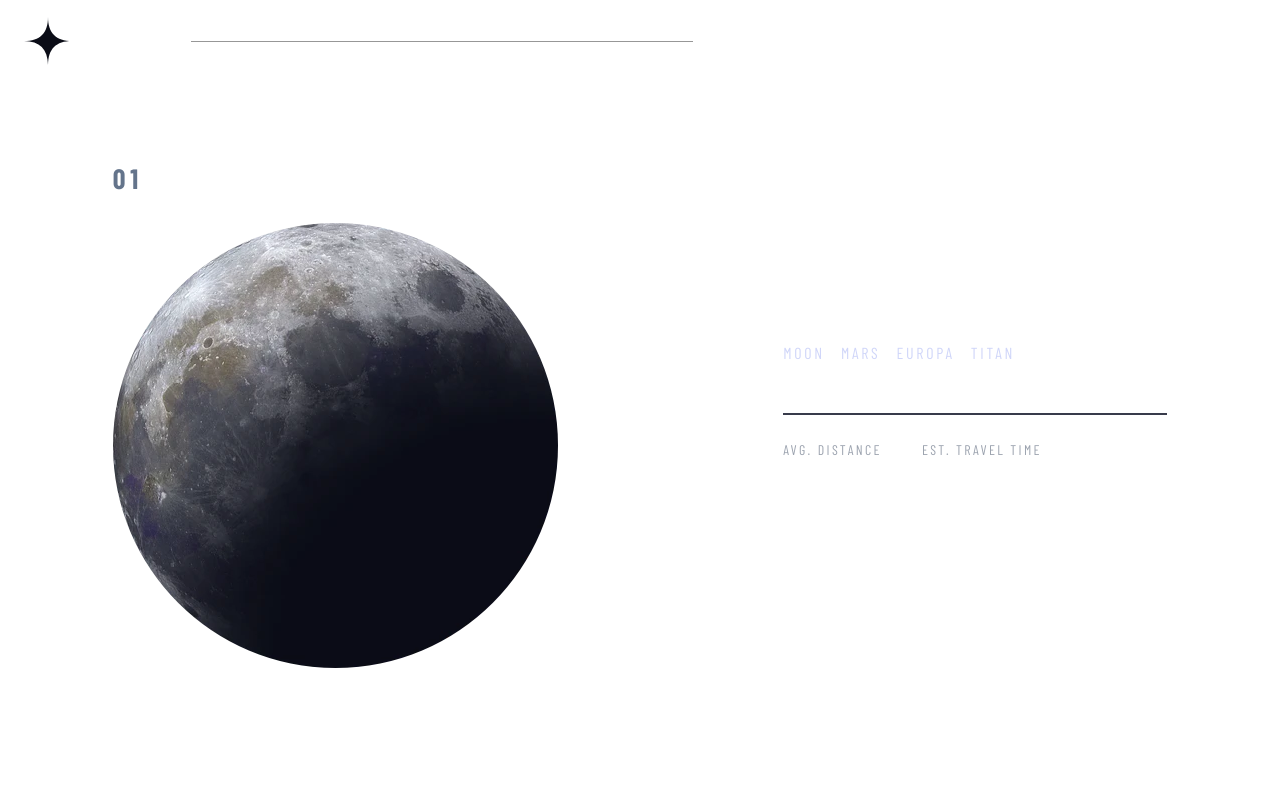
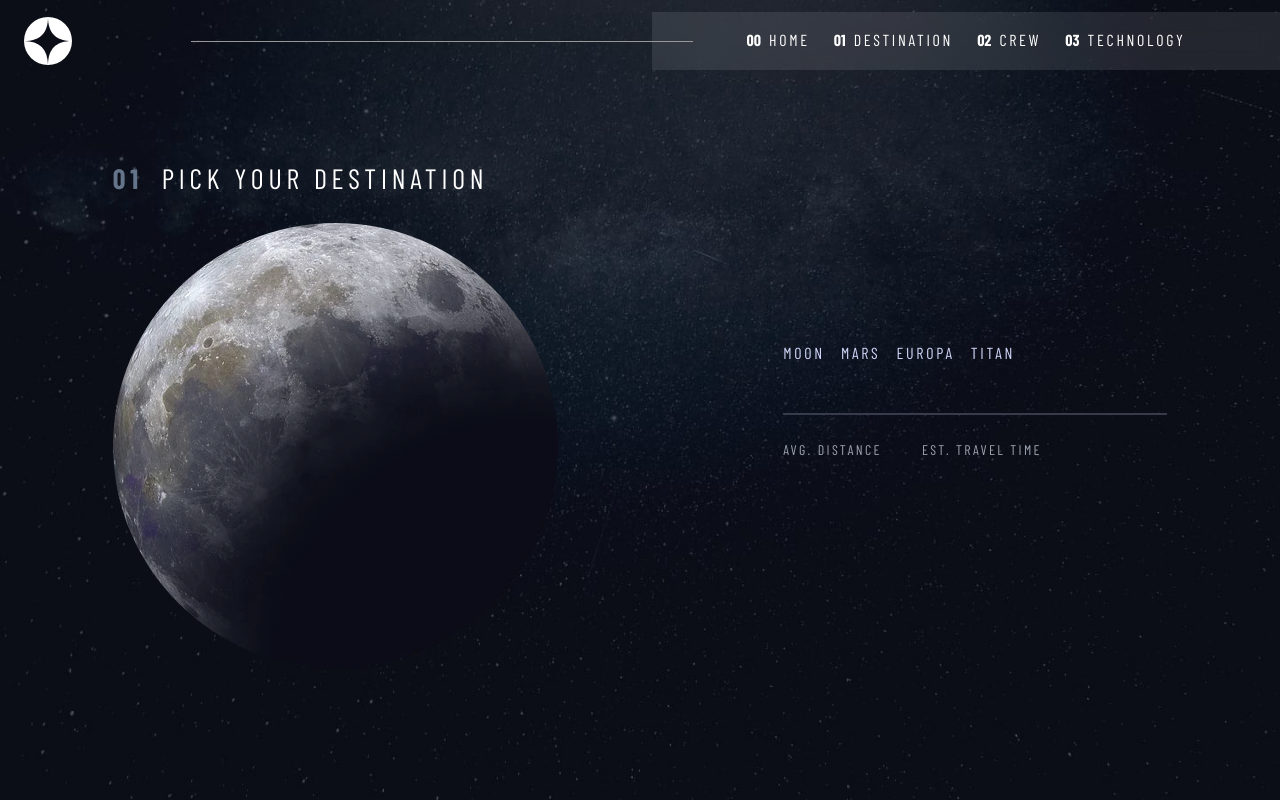
Before and after one commit to jdpena28/space-tourism, a Next.js app: page /destination/1 in a window 1280 px wide. Built offline with nearby package versions, Linux system fonts and the light colour scheme; a web font is replaced by a local one.

Commit message:
REFACTOR: remove unused class & id's

```diff
--- a/pages/destination/[planets].tsx
+++ b/pages/destination/[planets].tsx
@@ -21,7 +21,7 @@ const Planets: NextPage = () => {
 
   return (
     <Layout
-      id={datas?.name.toLowerCase()}
+      id="planet"
       className="containers mx-auto flex h-full items-center justify-around">
       <div className="mt-8 space-y-6">
         <Subheading num="01" text="PICK YOUR DESTINATION" />
--- a/styles/globals.css
+++ b/styles/globals.css
@@ -34,13 +34,9 @@
 #home {
   background-image: url("/assets/home/background-home-desktop.jpg");
 }
-#moon,
-#mars,
-#europa,
-#titan {
+#planet {
   background-image: url("/assets/destination/background-destination-desktop.jpg");
 }
-
 #team {
   background-image: url("/assets/crew/background-crew-desktop.jpg");
 }
```
